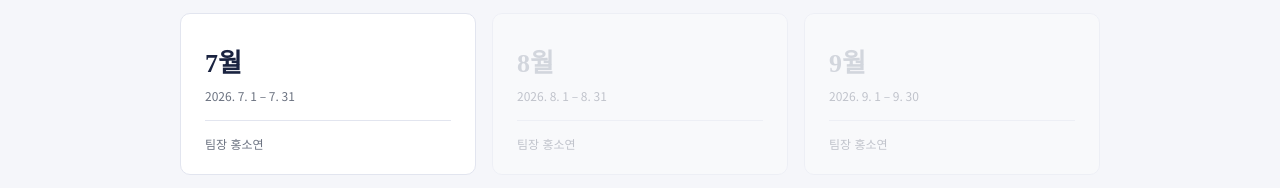
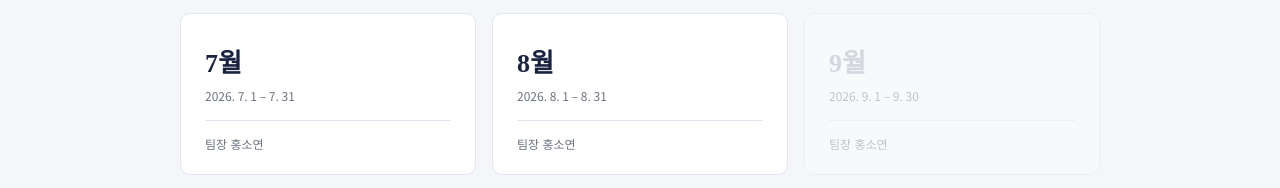
Before and after one commit to purify0902/mso-report, a plain HTML site: page index.html in a window 1280 px wide. Shown: the part 647-835 px from the top of the page. Drawn offline with Linux system fonts and the light colour scheme.

Commit message:
Update index.html

```diff
--- a/index.html
+++ b/index.html
@@ -165,7 +165,7 @@
       <div class="divider"></div>
       <div class="author">팀장 홍소연</div>
     </a>
-    <a class="report-card empty" href="#">
+    <a class="report-card" href="https://purify0902.github.io/mso-report/2026-08/index.html">
       <div class="month">8월</div>
       <div class="period">2026. 8. 1 – 8. 31</div>
       <div class="divider"></div>
```
